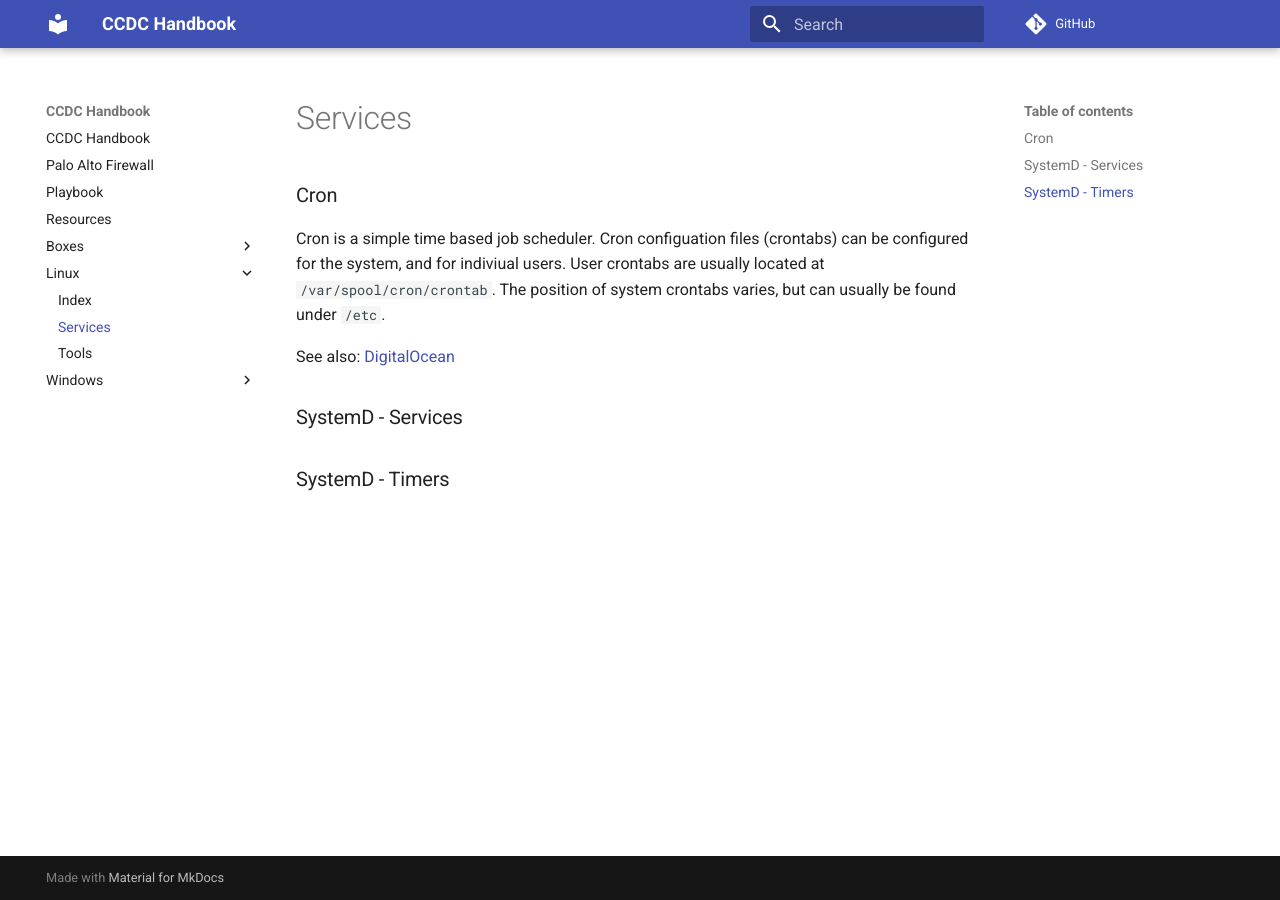
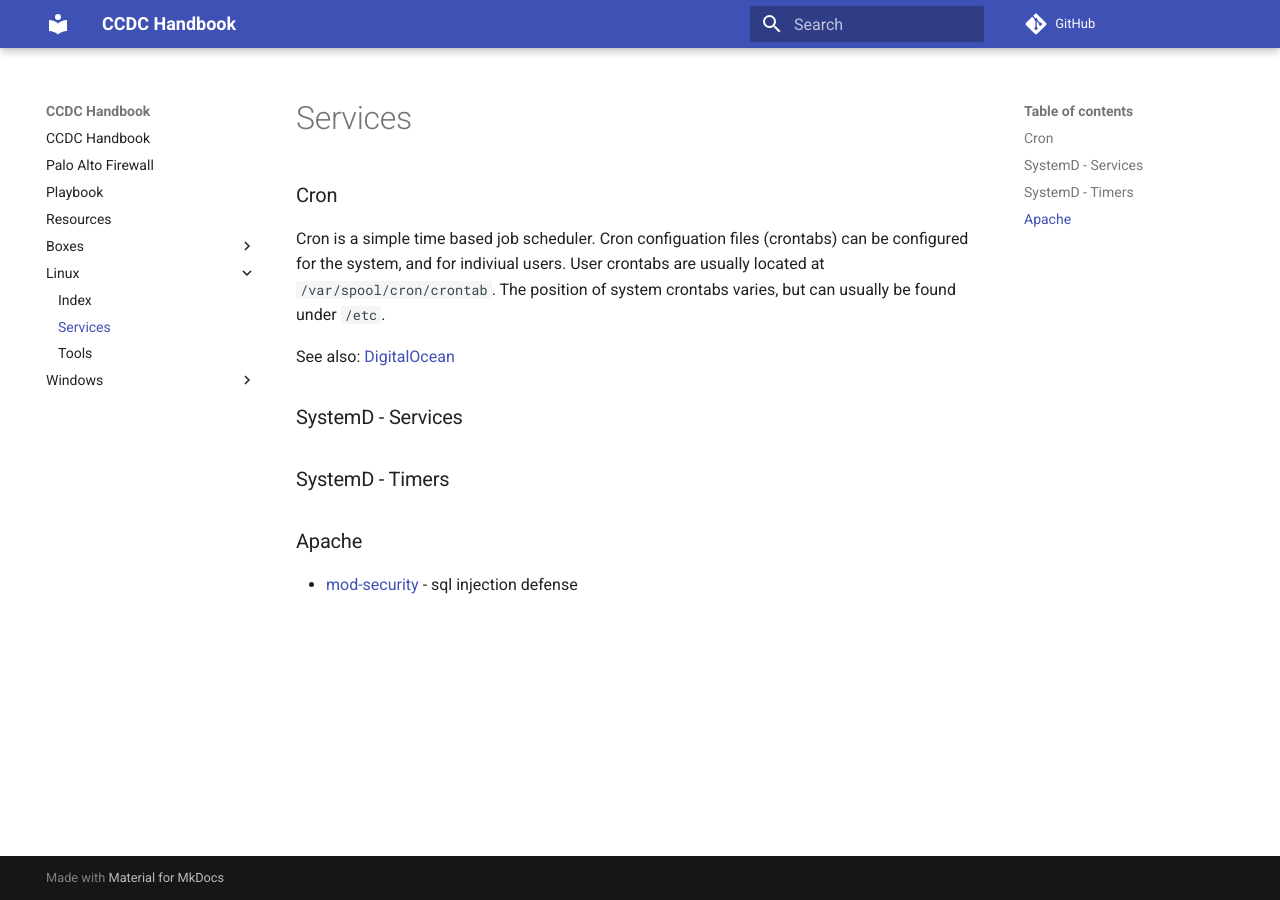
Before and after one commit to ius-csg/ccdc-handbook, an MkDocs documentation site: the page built from docs/Linux/services.md, in a window 1280 px wide. Built offline with MkDocs 1.6.1 and Material for MkDocs 9.7.7, drawn with Linux system fonts in a browser that asks for light colours; comment, search, counter and statistics services are not loaded.

Commit message:
Update services.md

```diff
--- a/docs/Linux/services.md
+++ b/docs/Linux/services.md
@@ -7,3 +7,8 @@ See also: [DigitalOcean](https://www.digitalocean.com/community/tutorials/how-to
 
 
 ### SystemD - Timers
+
+
+### Apache
+
+* [mod-security](https://www.digitalocean.com/community/tutorials/how-to-set-up-mod_security-with-apache-on-debian-ubuntu) - sql injection defense
```
